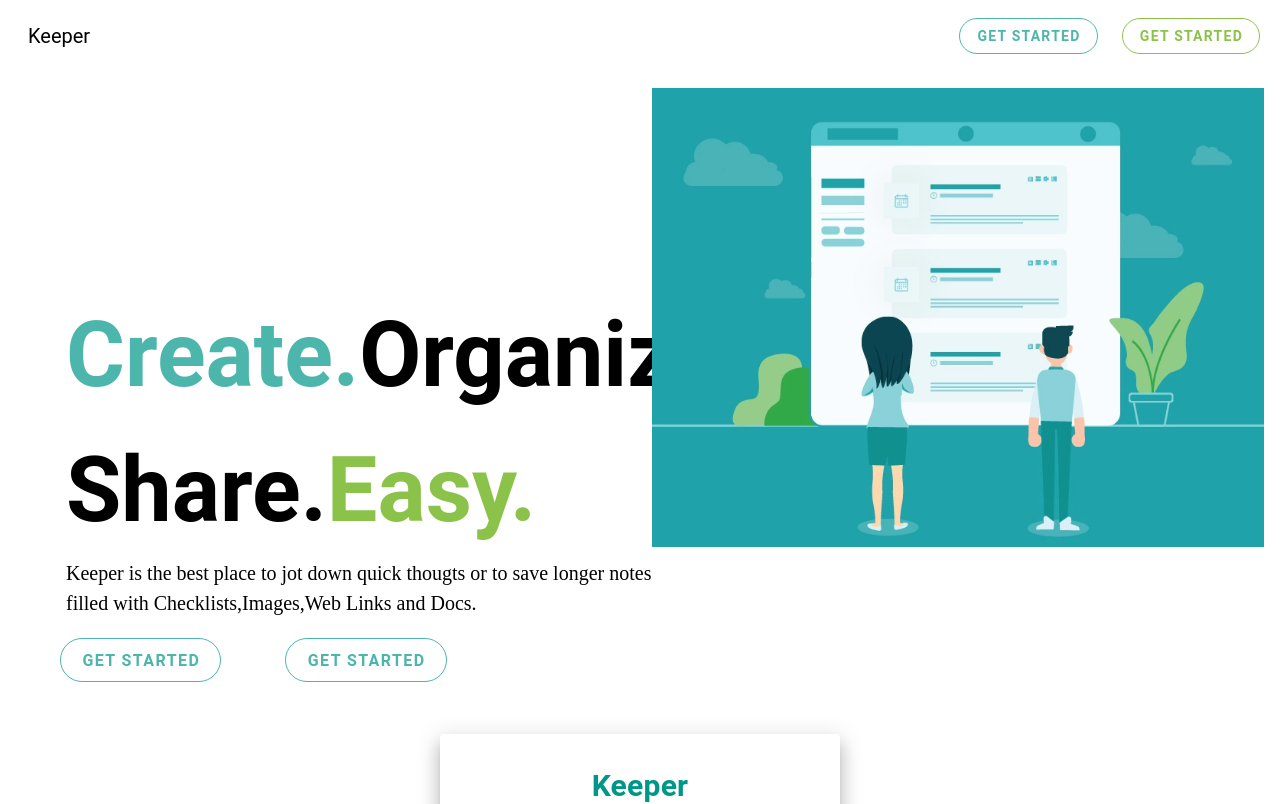
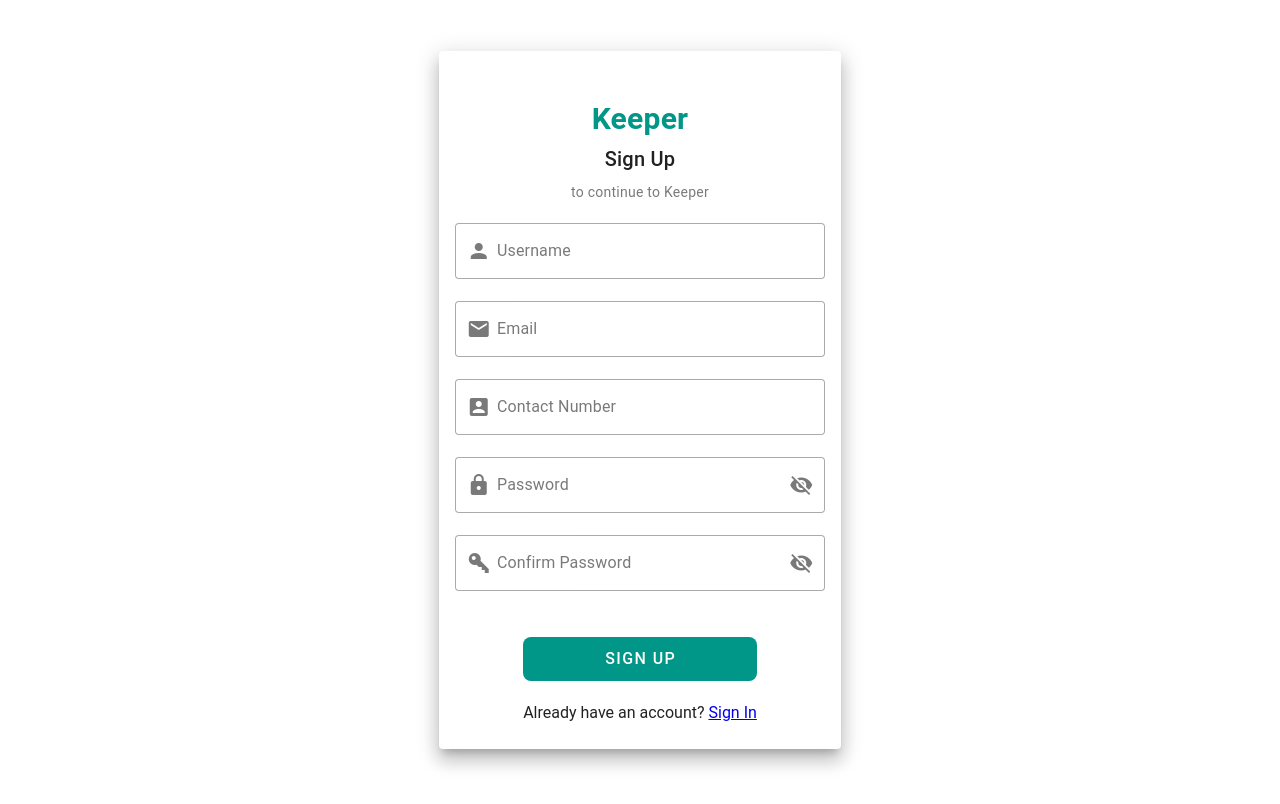
Before and after one commit to Chiragh-itpath/keeper, a Vue app in the folder Frontend/: page /signup in a window 1280 px wide. Before the commit this address had no page. Shown: the top 804 px of the page. Built offline with nearby package versions, Linux system fonts and the light colour scheme.

Commit message:
Fixed some bugs and use route

```diff
--- a/Frontend/src/App.vue
+++ b/Frontend/src/App.vue
@@ -1,9 +1,8 @@
 <script setup lang="ts">
-import home from "@/pages/home.vue"
-import login from './pages/LoginPage.vue';
 </script>
 
 <template>
-<home/>
-<login/>
+    <router-view>
+
+    </router-view>
 </template>
--- a/Frontend/src/components/TextFieldComponent.vue
+++ b/Frontend/src/components/TextFieldComponent.vue
@@ -11,6 +11,11 @@
         type: Boolean,
         default: false
     },
+    isContact:{
+        type:Boolean,
+        default: false
+    },
+
     prependIcon: {
         type: String,
         required: false
@@ -32,6 +37,10 @@
     if (props.textType == 'email')
         rulArr.push(emailRules)
 
+    if(props.isContact){
+        rulArr.push(contactRules)
+    }
+
     console.log(rulArr);
     return rulArr
 
@@ -39,9 +48,9 @@
 const showPwd = ref(false)
 const requiredRule = (val: string) => val.trim()=="" ? "Field is Required!" : true
 const emailRules = (value: any) => /.+@.+\..+/.test(value) ? true : 'E-mail must be valid.'
-const noRule = (val: string) => true
 const passwordRule = (val: string) => val.length < 8 ? "At least 8 characters!" : true
-
+const contactRules = (value : string) => /^[0-9]{10}$/.test(value) || value == '' ? true : 'Contact number must be valid'
+const userNameRules = (value: string) => /^[a-zA-Z ]{2,30}$/.test(value) ? true : 'Username must be valid.'
 const emit = defineEmits(['updatedValue']);
 
 const updateValue = (event: InputEvent) => {
@@ -53,9 +62,9 @@
 <template>
 
     <v-text-field :label="props.label" :type="props.textType == 'password' ? showPwd ? 'text' : 'password' : props.textType"
-        :append-icon="props.textType == 'password' ? showPwd ? 'mdi-eye' : 'mdi-eye-off' : ''" :rules="rulesFun()"
-        :prepend-icon="props.prependIcon" @click:append="showPwd = !showPwd"
-        :clearable="props.textType == 'password' ? false : true"
+        :append-inner-icon="props.textType == 'password' ? showPwd ? 'mdi-eye' : 'mdi-eye-off' : ''" :rules="rulesFun()"
+        :prepend-inner-icon="props.prependIcon" @click:append-inner="showPwd = !showPwd"
+        :clearable="props.textType == 'password' ? false : true" variant="outlined"
         @input="updateValue"
         ></v-text-field>
 </template>
--- /dev/null
+++ b/Frontend/src/enum/RouterEnum.ts
@@ -0,0 +1,6 @@
+export const enum RouterEnum{
+    Home="Home",
+    SignIn="SignIn",
+    SignUp="SignUp",
+    ForgotPassword="ForgotPassword"
+}
--- a/Frontend/src/main.ts
+++ b/Frontend/src/main.ts
@@ -7,7 +7,7 @@
 import * as components from 'vuetify/components';
 import * as directives from 'vuetify/directives';
 import "@mdi/font/css/materialdesignicons.css";
-import "@fortawesome/fontawesome-free/css/all.css";
+import {routes} from "@/router/routes";
 
 const app = createApp(App)
 const vuetify = createVuetify({
@@ -17,7 +17,7 @@
 
 const router = createRouter({
     history: createWebHistory(),
-    routes: []
+    routes: routes
 });
 
 const pinia = createPinia()
--- /dev/null
+++ b/Frontend/src/pages/ForgotPasswordPage.vue
@@ -0,0 +1 @@
+<template></template>
--- a/Frontend/src/pages/LoginPage.vue
+++ b/Frontend/src/pages/SignInPage.vue
@@ -1,16 +1,13 @@
 <script setup lang="ts">
 import TextFieldComponent from '@/components/TextFieldComponent.vue';
+import { RouterEnum } from '@/enum/RouterEnum';
 import { ref, type Ref } from 'vue';
 
 
 const email: Ref<string> = ref('')
 const password: Ref<string> = ref('')
 const form = ref()
-// const showPwd: Ref<boolean> = ref(false)
-// const requiredRule = (val: string) => val.trim() == "" ? "Field is Required!" : true
-// const emailRules = (value: any) => /.+@.+\..+/.test(value) ? true : 'E-mail must be valid.'
-// const passwordRule = (val: string) => val.length < 8 ? "At least 8 characters!" : true
-async function login() {
+async function login():Promise<void> {
     const { valid } = await form.value.validate();
     if (valid) {
         alert("Valid")
@@ -21,8 +18,8 @@
 <template>
 
     <v-app>
-        <v-main>
-            <v-container fill-height fluid>
+        <v-main class="d-flex justify-center align-center">
+
                 <v-row justify="center" align-content="center" >
                     <v-col cols="12" lg="4" sm="12">
                         <v-card class="elevation-12 my-auto">
@@ -35,25 +32,17 @@
                             </v-card-subtitle>
                             <v-card-text>
                                 <v-form ref="form" @submit.prevent="login()">
-                                    <!-- <v-text-field v-model="email" prepend-icon="mdi-email" clearable name="email"
-                                        label="Email" type="email" placeholder="Email"
-                                        :rules="[requiredRule, emailRules]"></v-text-field> -->
-                                        <!-- <v-text-field v-model="password" prepend-icon="mdi-lock"
-                                            :append-icon="showPwd ? 'mdi-eye' : 'mdi-eye-off'"
-                                            :rules="[requiredRule, passwordRule]" :type="showPwd ? 'text' : 'password'"
-                                            label="Password"
-                                            @click:append="showPwd = !showPwd"></v-text-field> -->
-                                            <text-field-component prepend-icon="mdi-email" label="Email" :is-required=true text-type="email" @updatedValue="(val)=>email=val"/>
-                                            <text-field-component prepend-icon="mdi-lock" label="Password" :is-required=true text-type="password" @updatedValue="(val)=>password=val"/>
+                                            <text-field-component v-model="email" prepend-icon="mdi-email" label="Email" :is-required=true text-type="email" @updatedValue="(val)=>email=val"/>
+                                            <text-field-component v-model="password" prepend-icon="mdi-lock" label="Password" :is-required=true text-type="password" @updatedValue="(val)=>password=val"/>
                                     <div class="text-right">
-                                        <a href="">Forgot Password?</a>
+                                        <router-link :to="{name:RouterEnum.ForgotPassword}">Forgot Password?</router-link>
                                     </div>
                                     <v-card-actions>
                                         <div class="d-flex flex-column justify-center mx-auto">
                                             <v-btn type="submit" flatcolor="#5865f2" rounded="lg" size="large"
-                                                variant="flat" color="teal" class="mt-4">Login</v-btn>
+                                                variant="flat" color="teal" class="mt-4">Sign In</v-btn>
                                             <div class="mt-5">
-                                                New User? <a href="">Create account</a>
+                                                New User? <router-link :to="{name:RouterEnum.SignUp}">Create Account</router-link>
                                             </div>
                                         </div>
                                     </v-card-actions>
@@ -62,7 +51,7 @@
                         </v-card>
                     </v-col>
                 </v-row>
-            </v-container>
+
         </v-main>
     </v-app>
 </template>
--- a/Frontend/src/pages/home.vue
+++ b/Frontend/src/pages/home.vue
@@ -4,7 +4,7 @@
 </script>
 
 <template>
- <v-toolbar color="white" density="comfortable" title="Keeper" class="pa-2"><v-btn color="teal-lighten-2" class="ma-5 mx-3 font-weight-bold" variant="outlined" rounded>Get Started</v-btn><v-btn color="light-green"  variant="outlined" class="ma-5 mx-3 font-weight-bold" rounded>Get Started</v-btn></v-toolbar>
+ <v-toolbar color="white" density="comfortable" title="Keeper" class="pa-2"><v-btn color="teal-lighten-2" class="ma-5 mx-3 font-weight-bold" variant="outlined" rounded>Login</v-btn><v-btn color="light-green"  variant="outlined" class="ma-5 mx-3 font-weight-bold" rounded>Register</v-btn></v-toolbar>
  <v-container fluid class="p-0">
     <v-row >
         <v-col cols="12" lg="6" sm="12">
--- a/Frontend/src/pages/signUp.vue
+++ b/Frontend/src/pages/signUp.vue
@@ -1,23 +1,15 @@
 <script setup lang="ts">
 import { ref, type Ref, reactive } from 'vue';
+import textField from "@/components/TextFieldComponent.vue";
+import { RouterEnum } from '@/enum/RouterEnum';
 const form = ref()
 
-const username: Ref<string>=ref('')
-const email: Ref < string > = ref('')
-const contact: Ref<string>=ref('')
-const password: Ref < string > = ref('')
+const username: Ref<string> = ref('')
+const email: Ref<string> = ref('')
+const contact: Ref<string> = ref('')
+const password: Ref<string> = ref('')
 const confirmPassword: Ref<string> = ref('')
-const passwordShow: Ref<boolean> = ref(false)
-const confirmPasswordShow: Ref < boolean > = ref(false)
-
-const requiredRule = (value: string) => value.trim() == "" ? "Field is Required!" : true
-const userNameRules = (value: string) => /^[a-zA-Z ]{2,30}$/.test(value) ? true : 'UserName must be valid.'
-const emailRules = (value: any) => /.+@.+\..+/.test(value) ? true : 'E-mail must be valid.'
-const contactRules = (value : string) => /^[0-9]{10}$/.test(value) || value == '' ? true : 'Contact number must be valid'
-const passwordRules = (value: string) => value.length < 8 ? "Password must be contain at least 8 characters!" : true
-const confirmPasswordRules = (value:string) => value != password.value ? 'Passwords do not match': true
-
-async function register() {
+async function register(): Promise<void> {
     const { valid } = await form.value.validate();
     if (valid) {
         alert("Valid")
@@ -30,31 +22,43 @@
     <v-app>
         <v-main class="d-flex justify-center align-center">
             <v-col cols="12" sm="12" md="6" lg="4" xl="3" xxl="2" class="mx-auto">
-                <v-card class="pa-4">
-                    <div class="text-center mb-3">
-                        <v-avatar size="100" color="teal-lighten-2">
-                            <v-icon size="60" color="">mdi mdi-google-keep</v-icon>
-                        </v-avatar>
-                        <h2 class="indigo--text">SignUp Now!</h2>
-                    </div>
+                <v-card class="pa-4 elevation-12">
+
+                    <v-card-title class="text-center mt-5">
+                        <h2 class="text-teal">Keeper</h2>
+                        Sign Up
+                    </v-card-title>
+                    <v-card-subtitle class="text-center mb-5">
+                        to continue to Keeper
+                    </v-card-subtitle>
+
                     <v-form @submit.prevent="register" ref="form">
-                        <v-card-text>
-                            <v-text-field v-model="username" :rules="[requiredRule, userNameRules]" type="text" label="UserName" placeholder="UserName" prepend-inner-icon="mdi-account" required></v-text-field>
-                            <v-text-field v-model="email" :rules="[requiredRule, emailRules]" type="email" label="Email" placeholder="Email" prepend-inner-icon="mdi-email" required></v-text-field>
-                            <v-text-field v-model="contact" :counter="10" :maxlength="10" :rules="[contactRules]" type="text" label="Contact Number" placeholder="Contact Number" prepend-inner-icon="mdi-account-box"></v-text-field>
-                            <v-text-field v-model="password" :rules="[requiredRule, passwordRules]" :type="passwordShow?'text':'password'" label="Password" placeholder="Password" prepend-inner-icon="mdi-lock" :append-icon="passwordShow ? 'mdi-eye':'mdi-eye-off'" @click:append="passwordShow = !passwordShow"
-                                required></v-text-field>
-                            <v-text-field v-model="confirmPassword" :rules="[requiredRule, confirmPasswordRules]" :type="confirmPasswordShow?'text':'password'" label="Confirm Password" placeholder="Confirm Password" prepend-inner-icon="mdi-key-variant" :append-icon="confirmPasswordShow ? 'mdi-eye':'mdi-eye-off'"
-                                @click:append="confirmPasswordShow = !confirmPasswordShow" required></v-text-field>
-                        </v-card-text>
-                        <v-card-actions class="justify-center">
-                            <v-btn type="submit" color="teal-lighten-2" rounded="lg" size="large" variant="flat">
-                                <span class="px-5">Sign Up</span>
-                            </v-btn>
+
+                        <textField v-model="username" label="Username" placeholder="Username" prepend-icon="mdi-account"
+                            :is-required=true />
+                        <textField v-model="email" text-type="email" label="Email" placeholder="Email"
+                            prepend-icon="mdi-email" :is-required=true />
+                        <textField v-model="contact" :isContact=true :counter="10" :maxlength="10" label="Contact Number"
+                            placeholder="Contact Number" prepend-icon="mdi-account-box" />
+                        <textField v-model="password" text-type="password" label="Password" placeholder="Password"
+                            prepend-icon="mdi-lock" :is-required=true />
+
+                        <textField v-model="confirmPassword" text-type="password" label="Confirm Password"
+                            placeholder="Confirm Password" prepend-icon="mdi-key-variant" :is-required=true />
+
+
+                        <v-card-actions>
+                            <div class="d-flex flex-column justify-center mx-auto">
+                                <v-btn type="submit" flatcolor="#5865f2" rounded="lg" size="large" variant="flat"
+                                    color="teal" class="mt-4">Sign Up</v-btn>
+                                <div class="mt-5">
+                                    Already have an account? <router-link :to="{ name: RouterEnum.SignIn }">Sign
+                                        In</router-link>
+                                </div>
+                            </div>
                         </v-card-actions>
                     </v-form>
-                </v-card>
-            </v-col>
-        </v-main>
-    </v-app>
-</template>
+            </v-card>
+        </v-col>
+    </v-main>
+</v-app></template>
--- a/Frontend/src/router/routes.ts
+++ b/Frontend/src/router/routes.ts
@@ -1,6 +1,27 @@
-const home = '<template>hello</template>'
-const routes = [
-    {path: '/', component: home}
+import { RouterEnum } from "@/enum/RouterEnum";
+import home from "@/pages/home.vue";
+import login from '@/pages/SignInPage.vue';
+import signUp from "@/pages/signUp.vue";
+import ForgotPassword from "@/pages/ForgotPasswordPage.vue";
+export const routes = [
+    {
+        path: '/',
+        component: home,
+        name:RouterEnum.Home
+    },
+    {
+        path:'/signin',
+        component:login,
+        name:RouterEnum.SignIn
+    },
+    {
+        path:'/signup',
+        component:signUp,
+        name:RouterEnum.SignUp
+    },
+    {
+        path:'/forgotPassword',
+        component:ForgotPassword,
+        name:RouterEnum.ForgotPassword
+    },
 ]
-
-export default routes;
```
